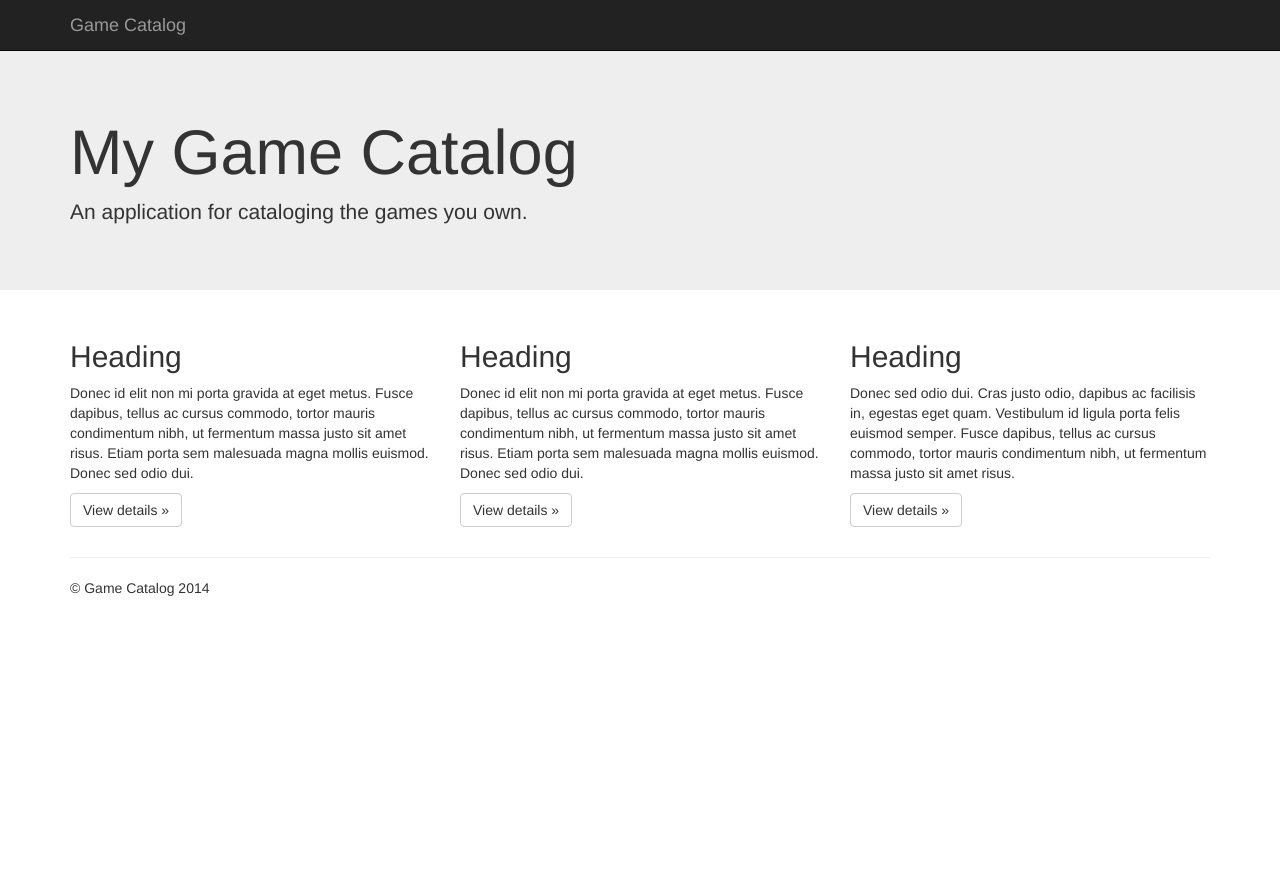
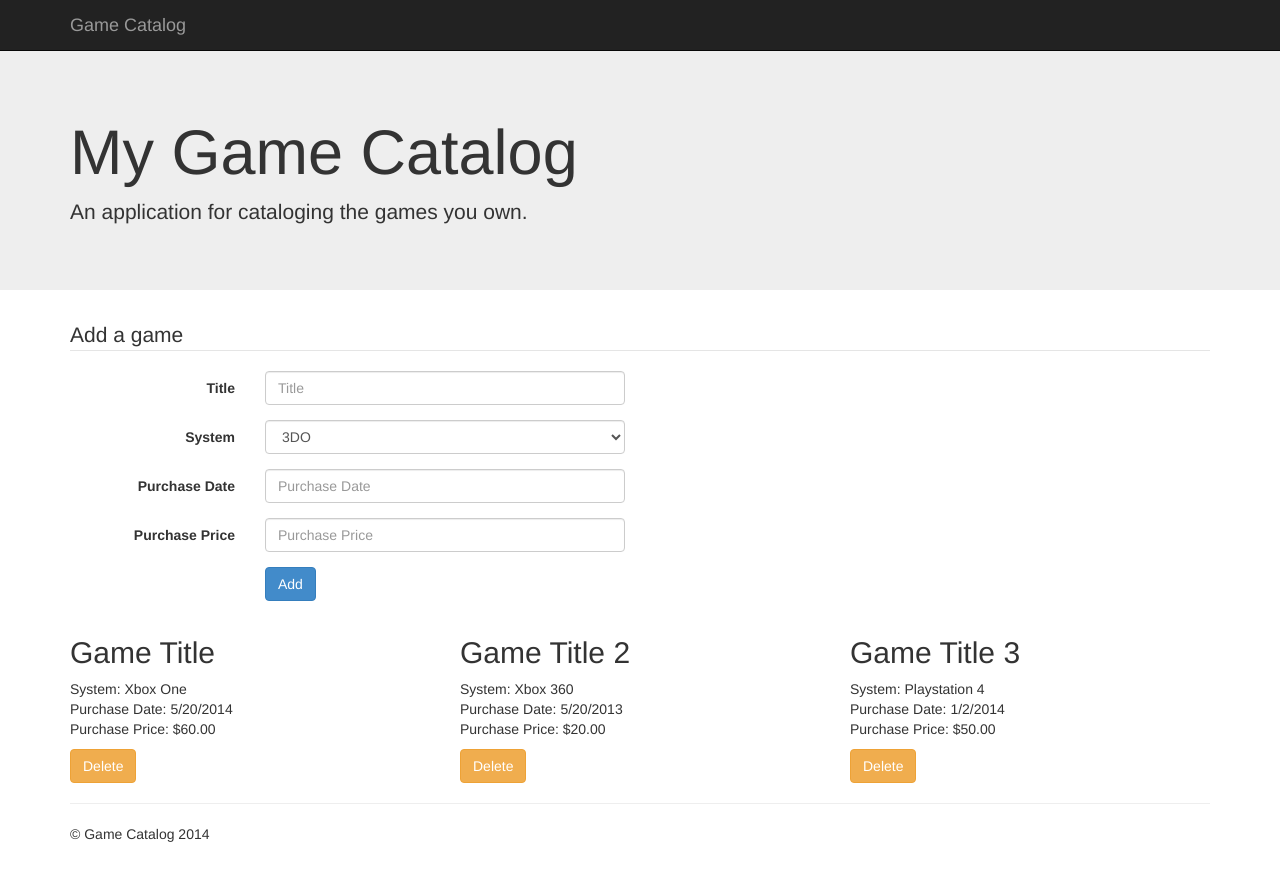
Before and after one commit to mmurry/game-catalog-basic, a plain HTML site: page index.html in a window 1280 px wide. Before the commit the page ends 800 px from the top, so only its background shows below. Drawn offline with Linux system fonts and the light colour scheme.

Commit message:
Setup structure of the index.html page.
Signed-off-by: Michael Murry <mmurry@gmail.com>

```diff
--- a/index.html
+++ b/index.html
@@ -50,22 +50,103 @@
     </div>
 
     <div class="container">
+      <div id="games">
+        <fieldset>
+        <legend>Add a game</legend>
+          <form class="form-horizontal" role="form">
+            <div class="form-group">
+              <label for="title" class="col-sm-2 control-label">Title</label>
+              <div class="col-xs-4">
+                <input type="text" class="form-control" name="title" id="title" placeholder="Title">
+              </div>
+            </div>
+            <div class="form-group">
+              <label for="system" class="col-sm-2 control-label">System</label>
+              <div class="col-xs-4">
+                <select id="system" name="system" class="form-control">
+                  <option value="3DO">3DO</option>
+                  <option value="Android">Android</option>
+                  <option value="Atari 2600">Atari 2600</option>
+                  <option value="Atari 5200">Atari 5200</option>
+                  <option value="Atari 7800">Atari 7800</option>
+                  <option value="Atari Jaguar">Atari Jaguar</option>
+                  <option value="Colecovision">Colecovision</option>
+                  <option value="Dreamcast">Dreamcast</option>
+                  <option value="GameCube">GameCube</option>
+                  <option value="Genesis">Genesis</option>
+                  <option value="Intellivision">Intellivision</option>
+                  <option value="iOS">iOS</option>
+                  <option value="Master System">Master System</option>
+                  <option value="NeoGeo">NeoGeo</option>
+                  <option value="Nintendo 64">Nintendo 64</option>
+                  <option value="NES">NES</option>
+                  <option value="Odyssey">Odyssey</option>
+                  <option value="Odyssey 2">Odyssey 2</option>
+                  <option value="PlayStation">PlayStation</option>
+                  <option value="PlayStation 2">PlayStation 2</option>
+                  <option value="PlayStation 3">PlayStation 3</option>
+                  <option value="PlayStation 4">PlayStation 4</option>
+                  <option value="PlayStation Vita">PlayStation Vita</option>
+                  <option value="PC">PC</option>
+                  <option value="Saturn">Saturn</option>
+                  <option value="Super NES">Super NES</option>
+                  <option value="TurboGrafx-16">TurboGrafx-16</option>
+                  <option value="Wii">Wii</option>
+                  <option value="Wii U">Wii U</option>
+                  <option value="Xbox">Xbox</option>
+                  <option value="Xbox 360">Xbox 360</option>
+                  <option value="Xbox One">Xbox One</option>
+                </select>
+              </div>
+            </div>
+            <div class="form-group">
+              <label for="purchase-date" class="col-sm-2 control-label">Purchase Date</label>
+              <div class="col-xs-4">
+                <input type="text" class="form-control" name="purchase-date" id="purchase-date" placeholder="Purchase Date">
+              </div>
+            </div>
+            <div class="form-group">
+              <label for="purchase-price" class="col-sm-2 control-label">Purchase Price</label>
+              <div class="col-xs-4">
+                <input type="text" class="form-control" name="purchase-price" id="purchase-price" placeholder="Purchase Price">
+              </div>
+            </div>
+            <div class="form-group">
+              <div class="col-sm-offset-2 col-sm-10">
+                <button type="submit" class="btn btn-primary">Add</button>
+              </div>
+            </div>
+          </form>
+        </fieldset>
+      </div>
       <!-- Example row of columns -->
       <div class="row">
         <div class="col-md-4">
-          <h2>Heading</h2>
-          <p>Donec id elit non mi porta gravida at eget metus. Fusce dapibus, tellus ac cursus commodo, tortor mauris condimentum nibh, ut fermentum massa justo sit amet risus. Etiam porta sem malesuada magna mollis euismod. Donec sed odio dui. </p>
-          <p><a class="btn btn-default" href="#" role="button">View details &raquo;</a></p>
+          <h2>Game Title</h2>
+          <ul class="list-unstyled">
+            <li>System: Xbox One</li>
+            <li>Purchase Date: 5/20/2014</li>
+            <li>Purchase Price: $60.00</li>
+          </ul>
+          <button class="btn btn-warning">Delete</button>
         </div>
         <div class="col-md-4">
-          <h2>Heading</h2>
-          <p>Donec id elit non mi porta gravida at eget metus. Fusce dapibus, tellus ac cursus commodo, tortor mauris condimentum nibh, ut fermentum massa justo sit amet risus. Etiam porta sem malesuada magna mollis euismod. Donec sed odio dui. </p>
-          <p><a class="btn btn-default" href="#" role="button">View details &raquo;</a></p>
-       </div>
+          <h2>Game Title 2</h2>
+          <ul class="list-unstyled">
+            <li>System: Xbox 360</li>
+            <li>Purchase Date: 5/20/2013</li>
+            <li>Purchase Price: $20.00</li>
+          </ul>
+          <button class="btn btn-warning">Delete</button>
+        </div>
         <div class="col-md-4">
-          <h2>Heading</h2>
-          <p>Donec sed odio dui. Cras justo odio, dapibus ac facilisis in, egestas eget quam. Vestibulum id ligula porta felis euismod semper. Fusce dapibus, tellus ac cursus commodo, tortor mauris condimentum nibh, ut fermentum massa justo sit amet risus.</p>
-          <p><a class="btn btn-default" href="#" role="button">View details &raquo;</a></p>
+          <h2>Game Title 3</h2>
+          <ul class="list-unstyled">
+            <li>System: Playstation 4</li>
+            <li>Purchase Date: 1/2/2014</li>
+            <li>Purchase Price: $50.00</li>
+          </ul>
+          <button class="btn btn-warning">Delete</button>
         </div>
       </div>
 
@@ -80,6 +161,15 @@
     <!-- Bootstrap core JavaScript
     ================================================== -->
     <!-- Placed at the end of the document so the pages load faster -->
+    <script id="gameTemplate" type="text/template">
+      <h2><%= title %></h2>
+      <ulclass="list-unstyled">
+        <li>System: <%= system %></li>
+        <li>Purchase Date: <%= purchase-date %></li>
+        <li>Purchase Price: <%= purchase-price %></li>
+      </ul>
+      <button class="btn btn-warning">Delete</button>
+    </script>
     <script src="js/lib/jquery-1.11.1.min.js"></script>
     <script src="js/lib/bootstrap.min.js"></script>
   </body>
```
